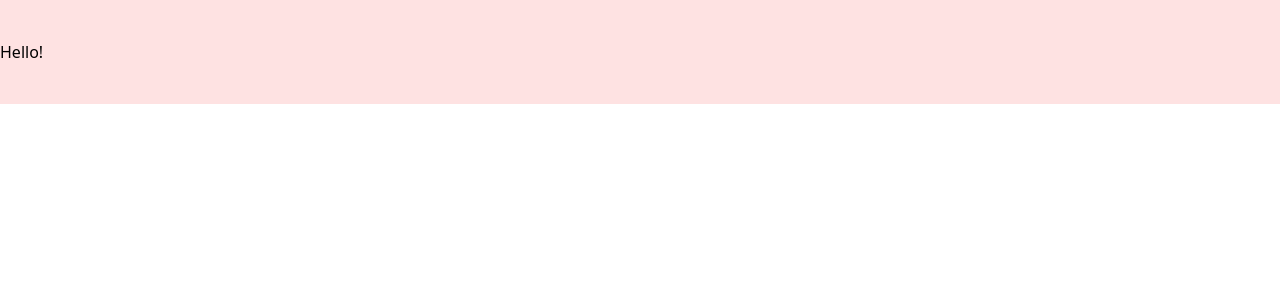
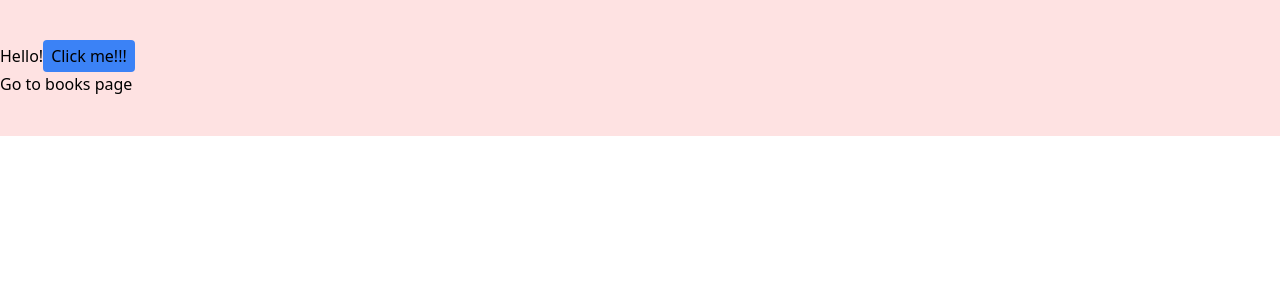
Before and after one commit to lebronius23/skillscity-mp, a Next.js app: page / in a window 1280 px wide. Shown: the top 300 px of the page. Built offline with nearby package versions, Linux system fonts and the light colour scheme.

Commit message:
added somes examples of components from Nextjs including <Link>

```diff
--- a/pages/index.js
+++ b/pages/index.js
@@ -1,5 +1,36 @@
+import Link from "next/link";
+import { useRouter } from "next/router";
+import { useState } from "react";
+
 export default function Home() {
+  const router = useRouter();
+  const [state, setState] =useState({});
+
+const handleClick=() => {
+  alert("You clicked the button!");
+
+  //make API call
+
+  router.push("/books");
+  //navigate to the books page
+}
+
   return (
-   <div className="w-full py-10 bg-red-100">Hello!</div>
+    <div className="w-full py-10 bg-red-100">
+      Hello!
+
+      <button
+        className="bg-blue-500 px-2 py-1 rounded"
+        onClick={handleClick}
+        >
+          Click me!!!
+        </button>
+
+      <div>
+        <Link href="/books">
+        Go to books page
+        </Link>
+      </div>
+    </div>
   )
 }
```
